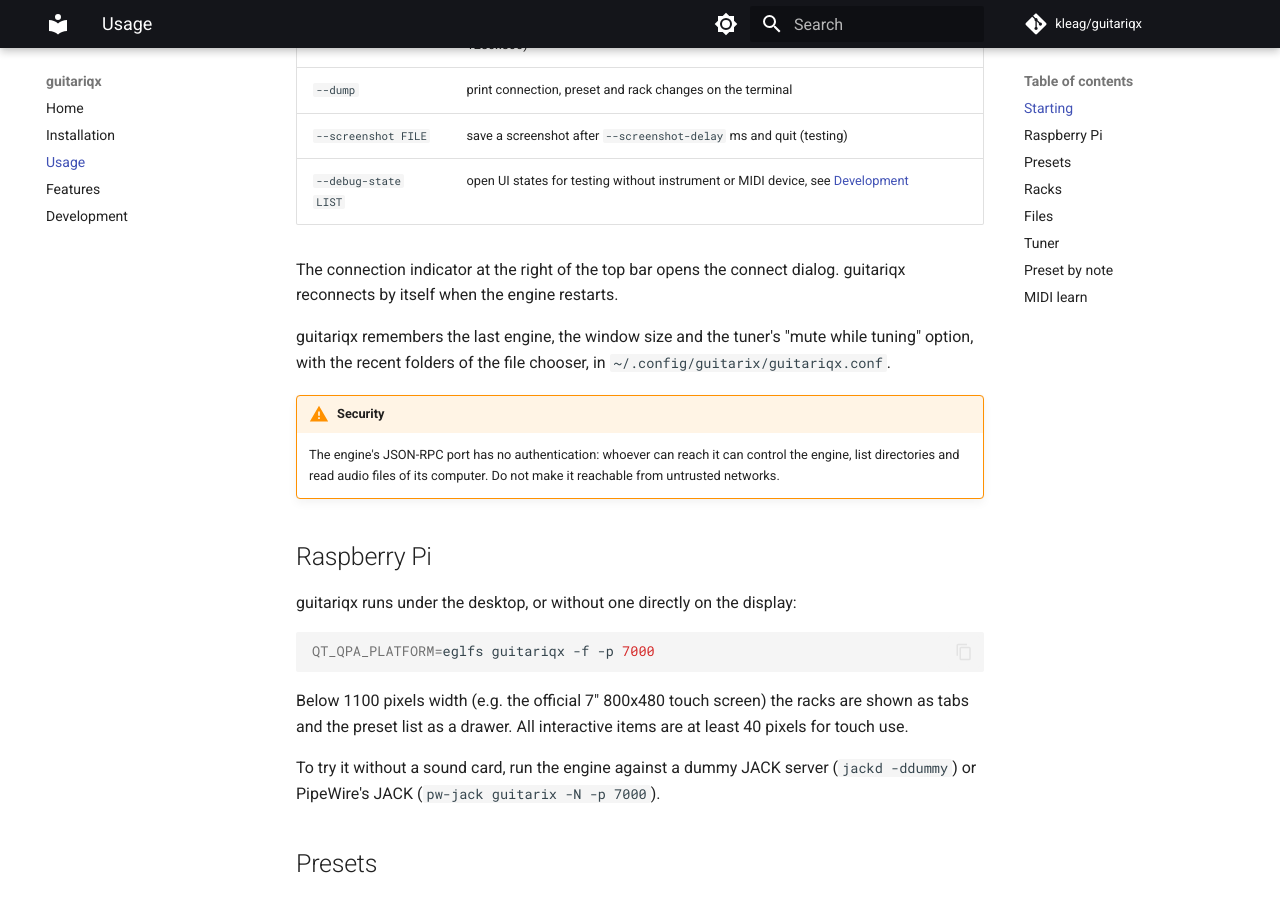
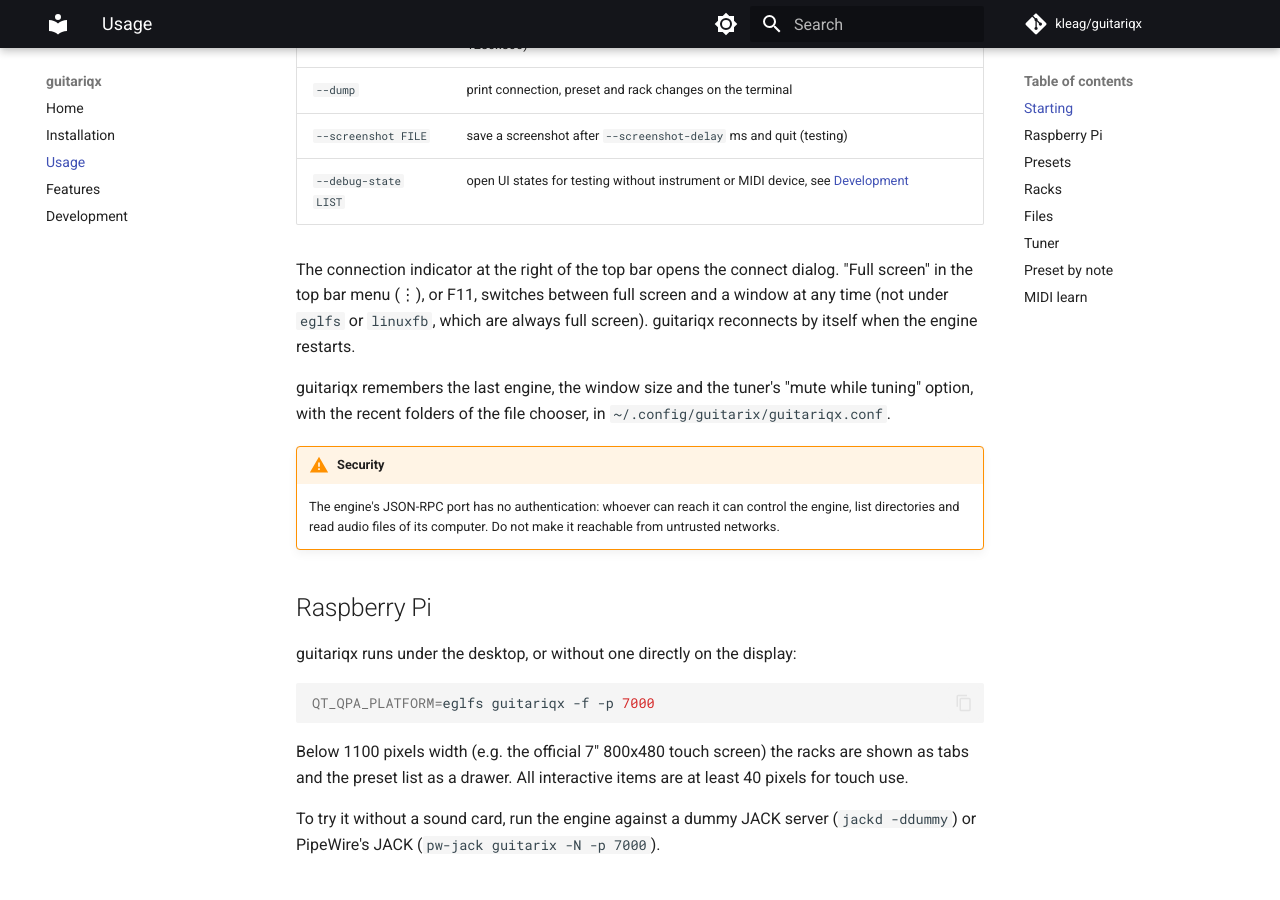
Before and after one commit to kleag/guitariqx, an MkDocs documentation site: the page built from docs/usage.md, in a window 1280 px wide and 900 px high, scrolled down 595 px. Built offline with MkDocs 1.6.1 and Material for MkDocs 9.7.7, drawn with Linux system fonts in a browser that asks for light colours; comment, search, counter and statistics services are not loaded.

Commit message:
Add fullscrenn switch

```diff
--- a/docs/usage.md
+++ b/docs/usage.md
@@ -25,7 +25,9 @@
 | `--debug-state LIST` | open UI states for testing without instrument or MIDI device, see [Development](development.md#ui-states-for-testing) |
 
 The connection indicator at the right of the top bar opens the connect
-dialog. guitariqx reconnects by itself when the engine restarts.
+dialog. "Full screen" in the top bar menu (⋮), or F11, switches between
+full screen and a window at any time (not under `eglfs` or `linuxfb`, which
+are always full screen). guitariqx reconnects by itself when the engine restarts.
 
 guitariqx remembers the last engine, the window size and the tuner's "mute
 while tuning" option, with the recent folders of the file chooser, in
```
Also changed, not shown: 2 other files.
